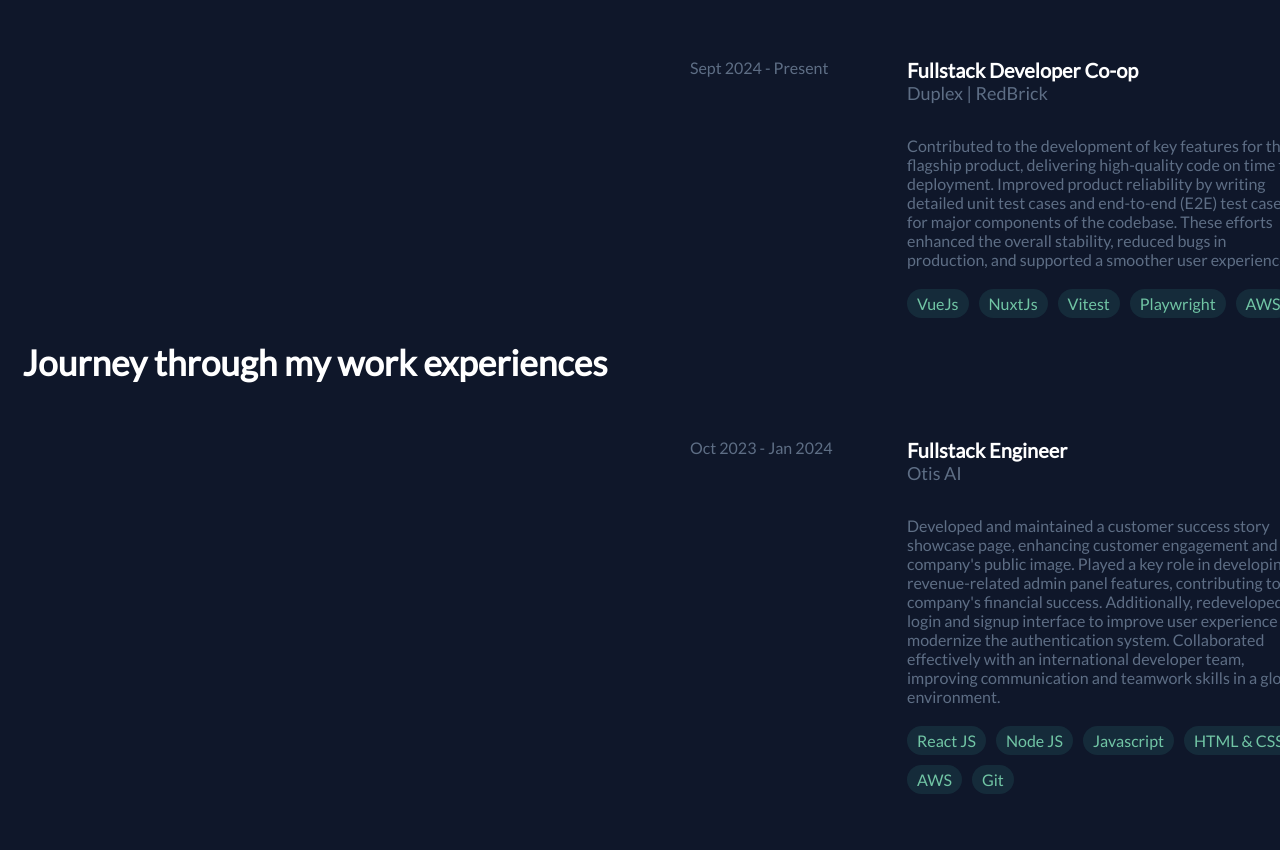
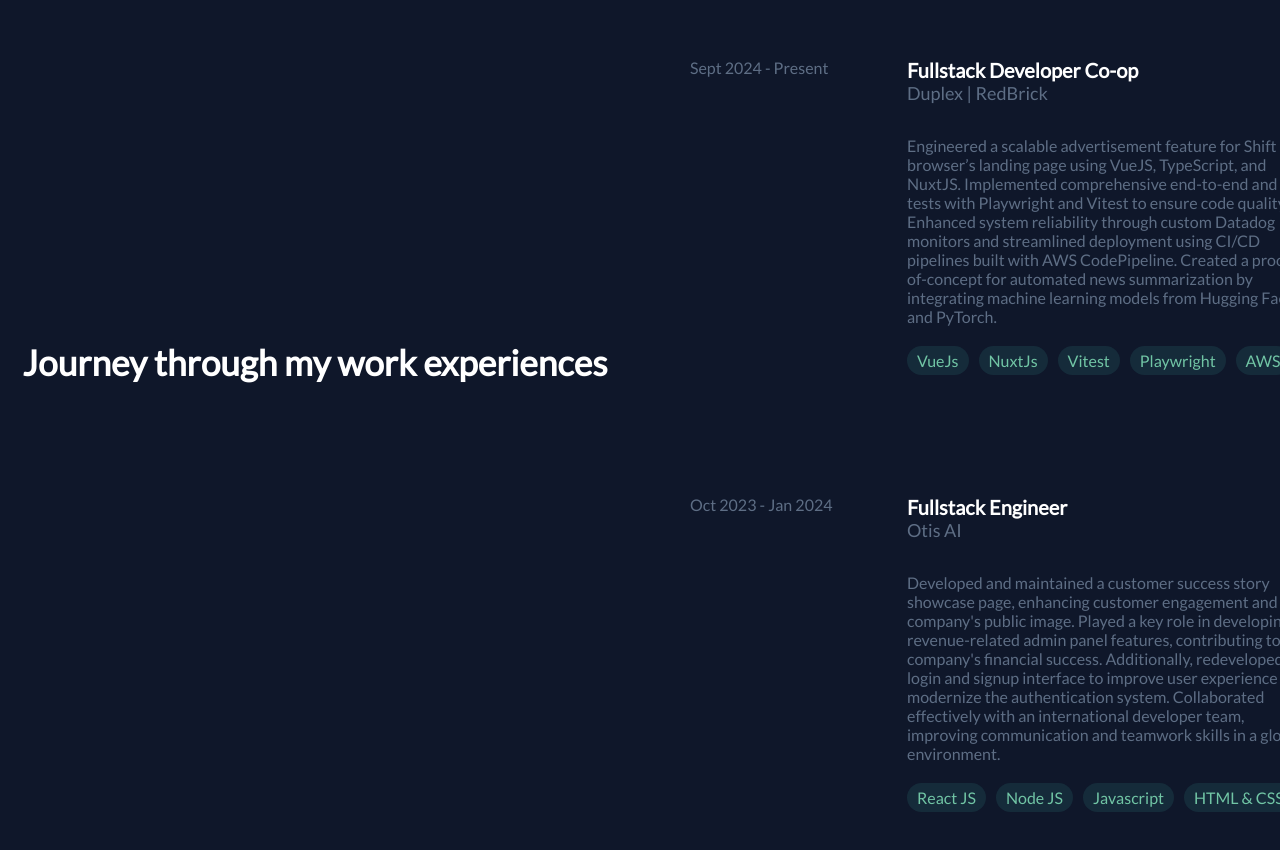
Before and after one commit to Kabilesh020799/Porfolio_React, a React (Create React App) app: page / in a window 1280 px wide. Shown: the part 1800-2650 px from the top of the page. Built offline with nearby package versions, Linux system fonts and the light colour scheme; a web font is replaced by a local one.

Commit message:
experience update

```diff
--- a/src/components/Experience/constant.js
+++ b/src/components/Experience/constant.js
@@ -2,7 +2,7 @@ const experience = [
   {
     position: 'Fullstack Developer Co-op',
     company: "Duplex | RedBrick",
-    description: "Contributed to the development of key features for the flagship product, delivering high-quality code on time for deployment. Improved product reliability by writing detailed unit test cases and end-to-end (E2E) test cases for major components of the codebase. These efforts enhanced the overall stability, reduced bugs in production, and supported a smoother user experience",
+    description: "Engineered a scalable advertisement feature for Shift browser’s landing page using VueJS, TypeScript, and NuxtJS. Implemented comprehensive end-to-end and unit tests with Playwright and Vitest to ensure code quality. Enhanced system reliability through custom Datadog monitors and streamlined deployment using CI/CD pipelines built with AWS CodePipeline. Created a proof-of-concept for automated news summarization by integrating machine learning models from Hugging Face and PyTorch.",
     techStack: ['VueJs', 'NuxtJs', 'Vitest', 'Playwright', 'AWS'],
     startDate: 'Sept 2024',
     endDate: 'Present',
```
